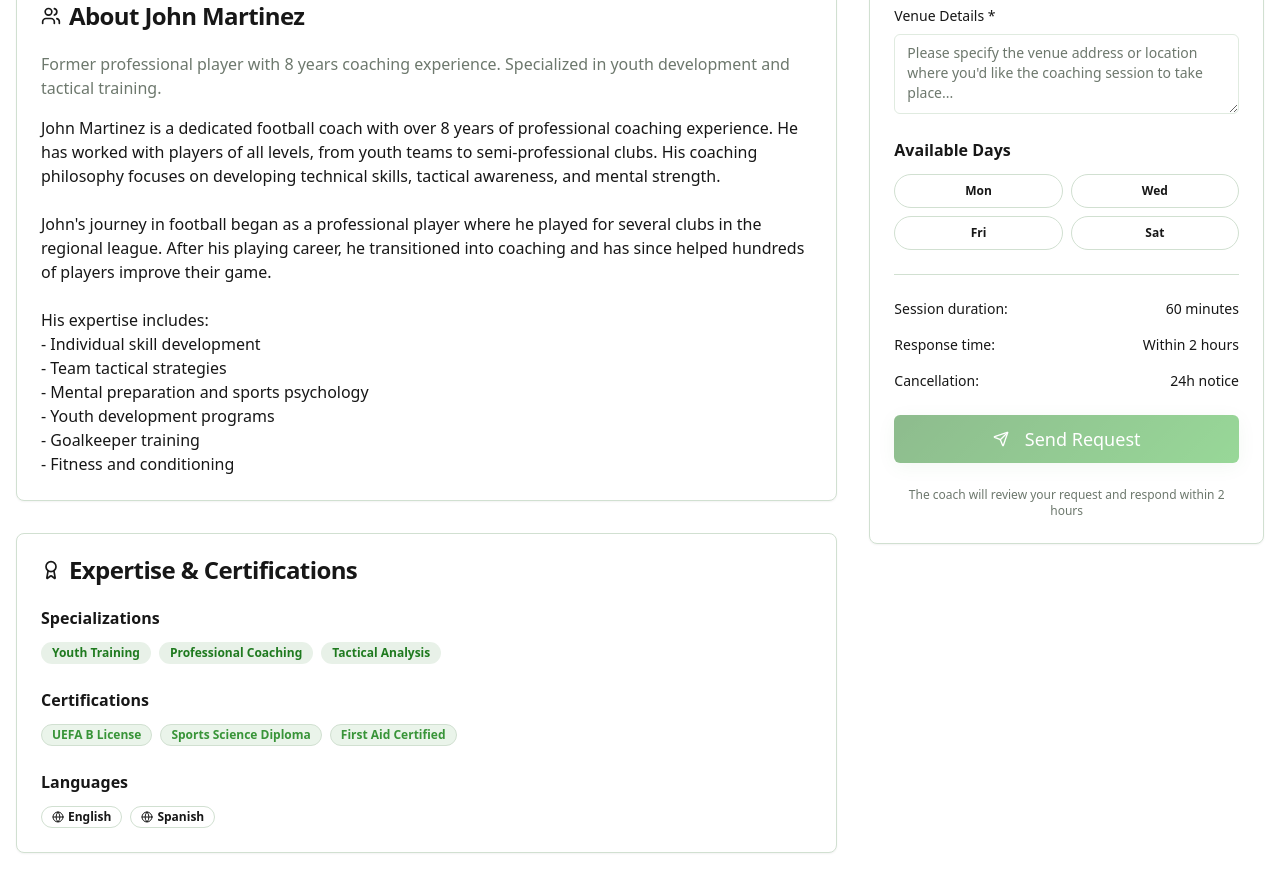
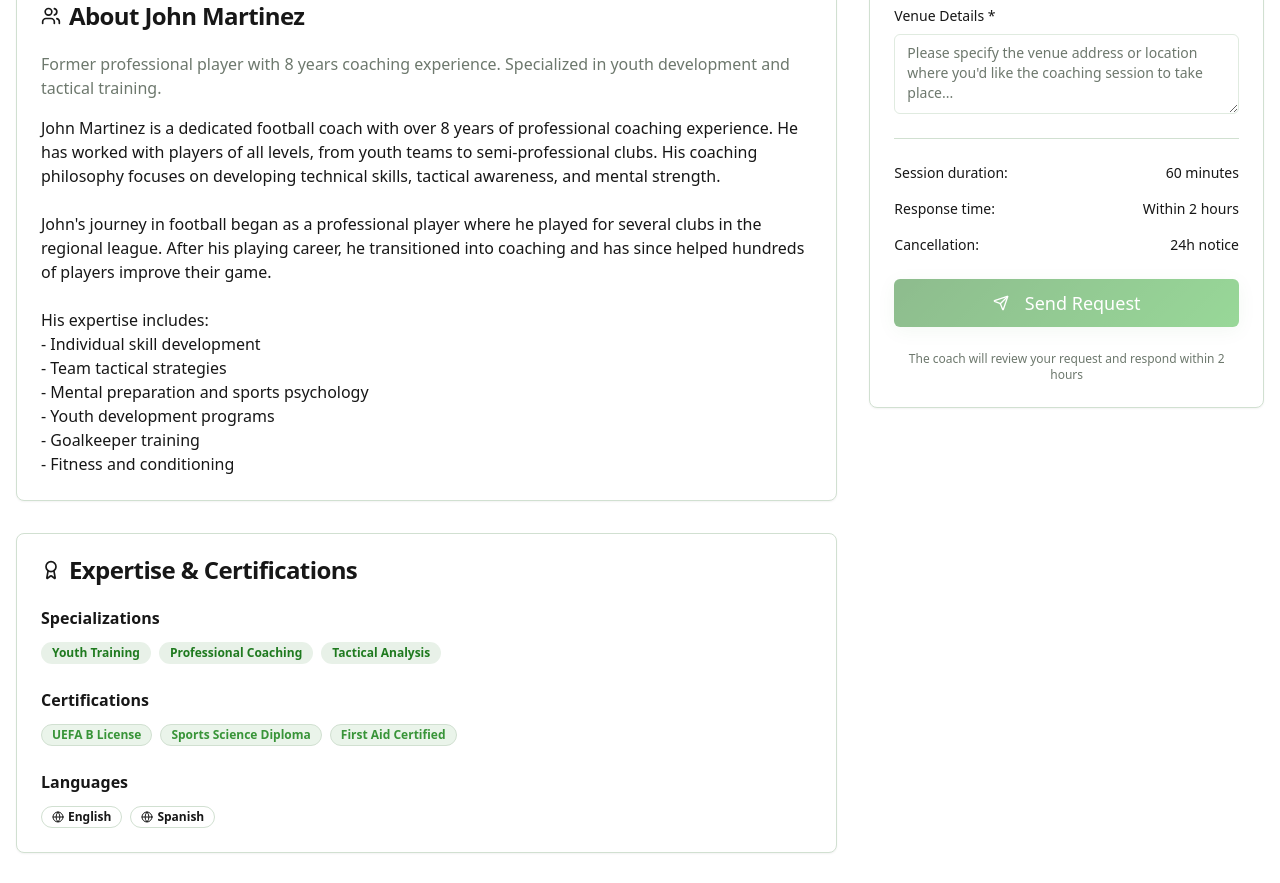
Before and after one commit to RavinduIT/green-field-arena-hub, a React (Vite) app: page /coach-profile in a window 1280 px wide. Shown: the part 840-1723 px from the top of the page. Built offline with nearby package versions, Linux system fonts and the light colour scheme.

Commit message:
Fix calendar bugs
Remove available days from coach profile and fix calendar bugs in work experience section.

```diff
--- a/src/pages/CoachProfile.tsx
+++ b/src/pages/CoachProfile.tsx
@@ -393,7 +393,7 @@ His expertise includes:
                         {selectedDate ? format(selectedDate, "PPP") : <span>Pick a date</span>}
                       </Button>
                     </PopoverTrigger>
-                    <PopoverContent className="w-auto p-0" align="start">
+                    <PopoverContent className="w-auto p-0 z-50" align="start">
                       <Calendar
                         mode="single"
                         selected={selectedDate}
@@ -439,19 +439,7 @@ His expertise includes:
                   />
                 </div>
 
-                <div>
-                  <h4 className="font-semibold mb-3">Available Days</h4>
-                  <div className="grid grid-cols-2 gap-2">
-                    {coach.availability.map((day) => (
-                      <Badge key={day} variant="outline" className="justify-center py-2">
-                        {day}
-                      </Badge>
-                    ))}
-                  </div>
-                </div>
-
                 <Separator />
-
                 <div className="space-y-4">
                   <div className="flex items-center justify-between text-sm">
                     <span>Session duration:</span>
```
